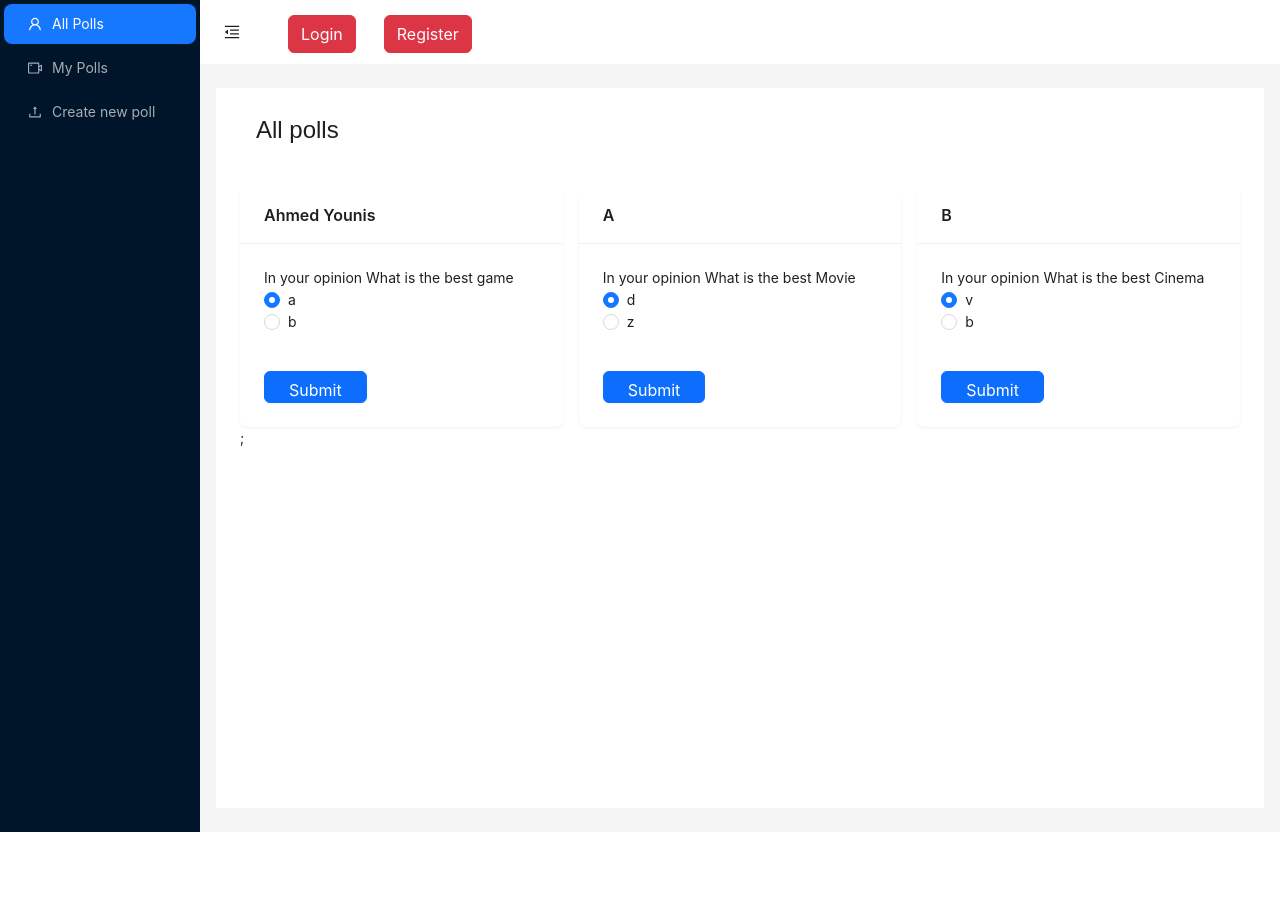
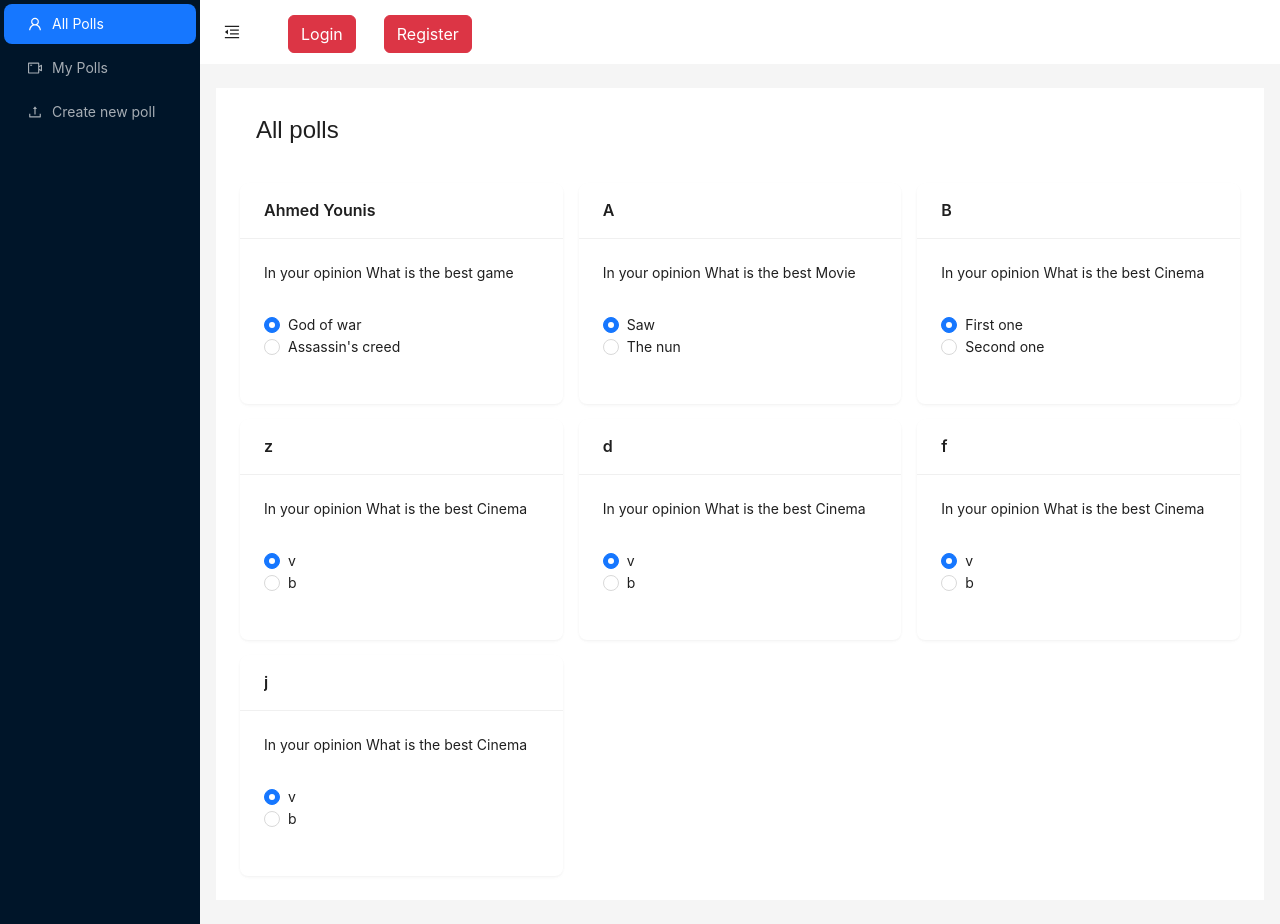
Before and after one commit to DevAYounes/p2, a Next.js app: page /Dashboard in a window 1280 px wide. Before the commit the page ends 832 px from the top, so only its background shows below. Built offline with nearby package versions, Linux system fonts and the light colour scheme.

Commit message:
major changes

```diff
--- a/src/app/Dashboard/Components/PollCard.js
+++ b/src/app/Dashboard/Components/PollCard.js
@@ -1,10 +1,15 @@
 import React, { useState } from "react";
-import { Card, Col, Row, Radio, Button } from "antd";
+import { Card, Radio, Button } from "antd";
 
 const PollCard = (props) => {
-  const pollCard = props.pollCards;
   const isLogged = props.isLogged;
 
+  const cardDetails = {
+    pollMaker: props.pollMaker,
+    description: props.description,
+    options: props.options,
+  };
+  debugger;
   const [value, setValue] = useState(1);
   const onChange = (e) => {
     console.log("radio checked", e.target.value);
@@ -12,38 +17,26 @@ const PollCard = (props) => {
   };
 
   return (
-    <div isLogged={isLogged}>
-      <span
-        className="form-label p-3"
-        style={{ fontFamily: "fantasy", fontSize: "x-large" }}
-      >
-        All polls
-      </span>
-      <Row style={{ marginTop: 40 }} gutter={16}>
-        {pollCard.map((p) => {
+    <div>
+      <Card title={cardDetails.pollMaker} bordered={false}>
+        {cardDetails.description}
+        <br></br>
+        <div style={{ marginTop: 30 }}>
+          <Radio.Group onChange={onChange} value={value}>
+            {cardDetails.options.map((o) => {
               return (
-            <Col key={p.pollMaker} span={8}>
-              <Card title={p.pollMaker} bordered={false}>
-                {p.description}
-                <br></br>
-                {p.options.map((o) => {
-                  return (
-                   <div>
-                     <Radio.Group onChange={onChange} value={value}>
+                <div style={{ display: "block" }}>
                   <Radio value={o.value}>{o.option}</Radio>
-                    </Radio.Group>
                 </div>
               );
             })}
+          </Radio.Group>
+        </div>
         <br></br>
         {isLogged && (
           <Button className="btn btn-primary px-4 mt-3">Submit</Button>
         )}
       </Card>
-            </Col>
-          );
-        })}
-      </Row>
     </div>
   );
 };
--- a/src/app/Dashboard/page.js
+++ b/src/app/Dashboard/page.js
@@ -1,30 +1,61 @@
 "use client";
 import React, { useState } from "react";
 import PollCard from "./Components/PollCard";
+import { Col, Row } from "antd";
+const Dashboard = (props) => {
+  const isLogged = false;
 
-
-const Dashboard = (props) => {
-  const isLogged = true;
-  debugger
   const [pollCards, setPollCards] = useState([
     {
       pollMaker: "Ahmed Younis",
       description: "In your opinion What is the best game",
       options: [
-        { option: "a", value: 1 },
-        { option: "b", value: 2 },
+        { option: "God of war", value: 1 },
+        { option: "Assassin's creed", value: 2 },
       ],
     },
     {
       pollMaker: "A",
       description: "In your opinion What is the best Movie",
       options: [
-        { option: "d", value: 1 },
-        { option: "z", value: 2 },
+        { option: "Saw", value: 1 },
+        { option: "The nun", value: 2 },
       ],
     },
     {
       pollMaker: "B",
+      description: "In your opinion What is the best Cinema",
+      options: [
+        { option: "First one", value: 1 },
+        { option: "Second one", value: 2 },
+      ],
+    },
+    {
+      pollMaker: "z",
+      description: "In your opinion What is the best Cinema",
+      options: [
+        { option: "v", value: 1 },
+        { option: "b", value: 2 },
+      ],
+    },
+    {
+      pollMaker: "d",
+      description: "In your opinion What is the best Cinema",
+      options: [
+        { option: "v", value: 1 },
+        { option: "b", value: 2 },
+      ],
+    },
+    {
+      pollMaker: "f",
+      description: "In your opinion What is the best Cinema",
+      options: [
+        { option: "v", value: 1 },
+        { option: "b", value: 2 },
+      ],
+    },
+    {
+      pollMaker: "j",
       description: "In your opinion What is the best Cinema",
       options: [
         { option: "v", value: 1 },
@@ -34,7 +65,26 @@ const Dashboard = (props) => {
   ]);
   return (
     <div>
-      <PollCard pollCards={pollCards} isLogged={isLogged} />;
+      <span
+        className="form-label p-3"
+        style={{ fontFamily: "fantasy", fontSize: "x-large" }}
+      >
+        All polls
+      </span>
+      <Row style={{ marginTop: 20 }} gutter={16}>
+        {pollCards.map((c, index) => {
+          return (
+            <Col span={8}>
+              <div style={{marginTop:15}}><PollCard
+                pollMaker={c.pollMaker}
+                description={c.description}
+                isLogged={isLogged}
+                options={c.options}
+              /></div>
+            </Col>
+          );
+        })}
+      </Row>
     </div>
   );
 };
```
Also changed, not shown: src/app/Dashboard/PollCreation/Options.js (+17 -6 lines). Lines whose indentation alone changed are shown as unchanged.
